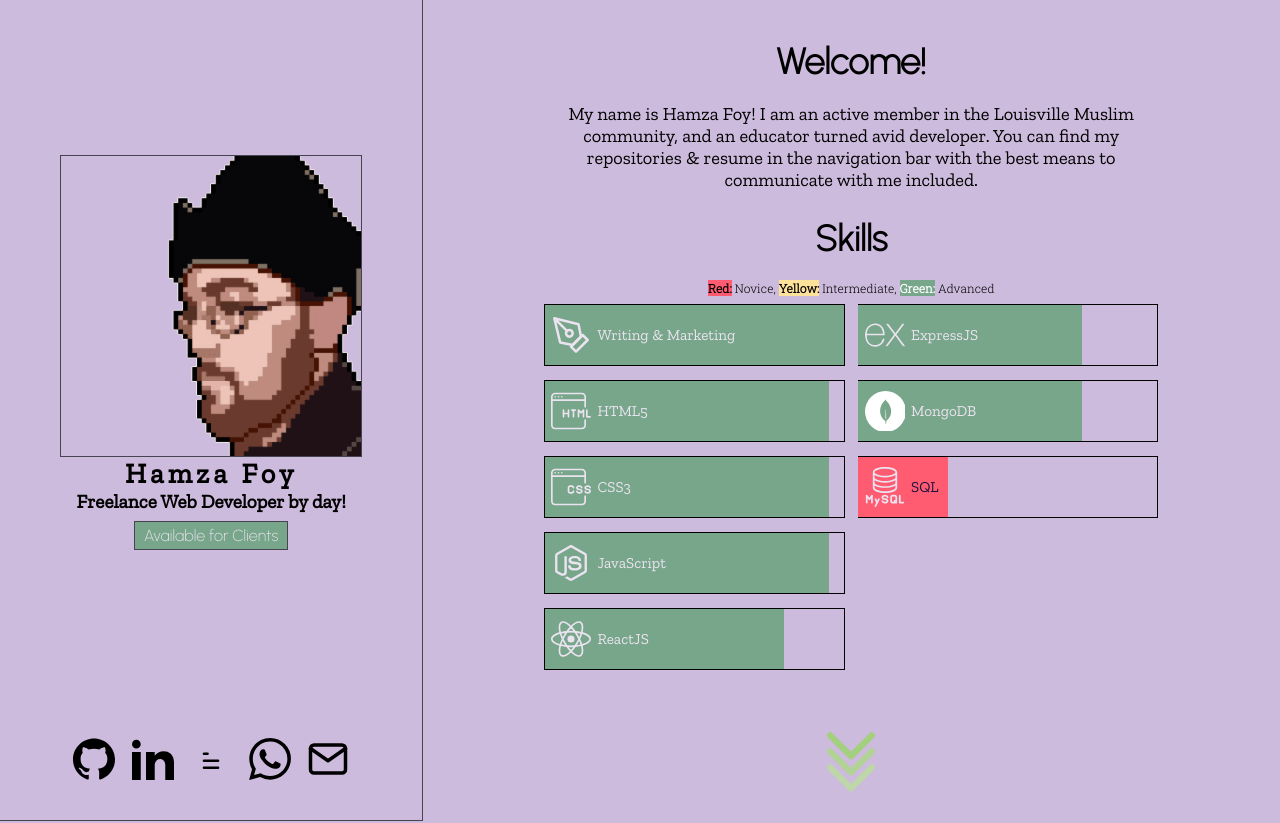
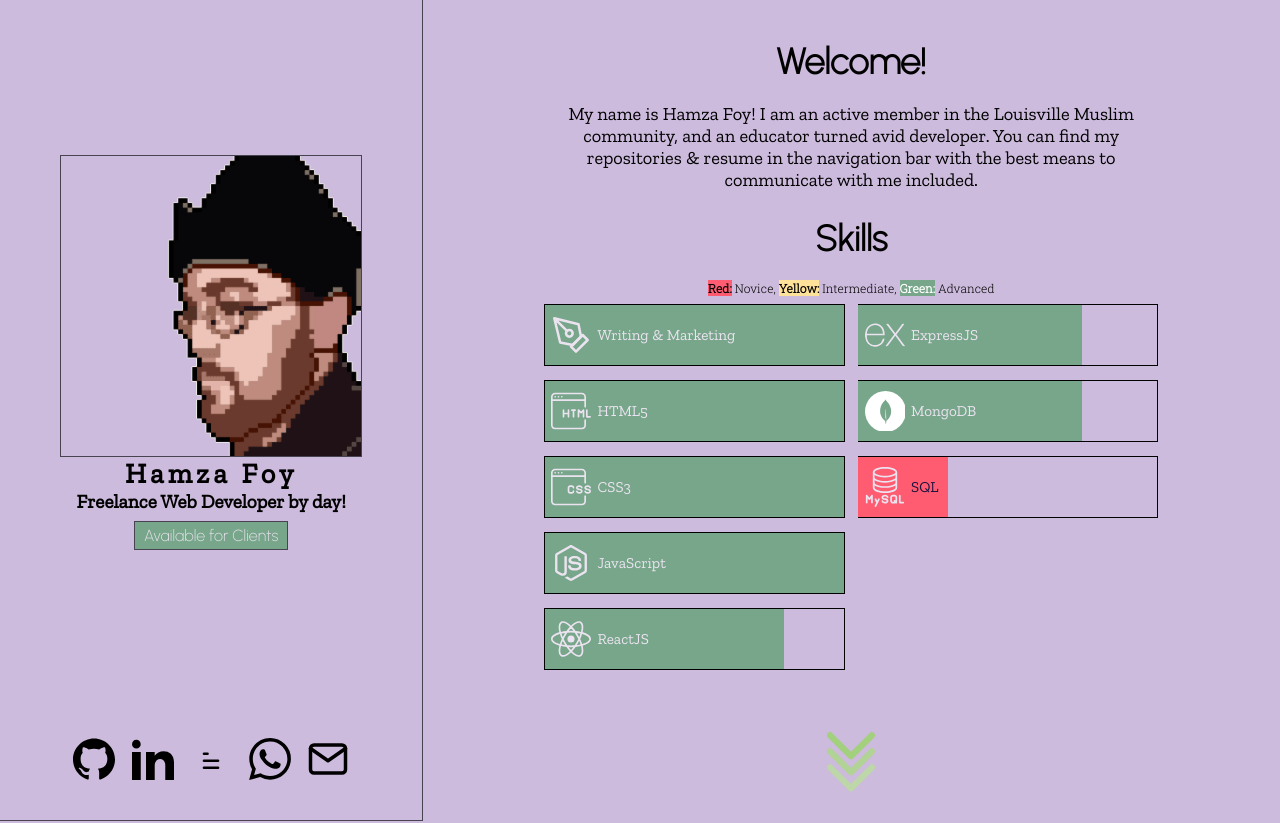
Before and after one commit to hamzafoy/hamza_foy_anthology, a React (Create React App) app: page / in a window 1280 px wide. Shown: the top 823 px of the page. Built offline with nearby package versions, Linux system fonts and the light colour scheme.

Commit message:
Updating skills bar to indicate competency with HTML5, CSS3, and JavaScript (vanilla)

```diff
--- a/src/Header/Header.css
+++ b/src/Header/Header.css
@@ -88,7 +88,7 @@
 .tag-fill__html,
 .tag-fill__css,
 .tag-fill__js {
-    width: 95%;
+    width: 100.2%;
 }
 
 
@@ -234,7 +234,7 @@
 .tag-fill__html,
 .tag-fill__css,
 .tag-fill__js {
-    width: 95%;
+    width: 100.2%;
 }
 
 
```
